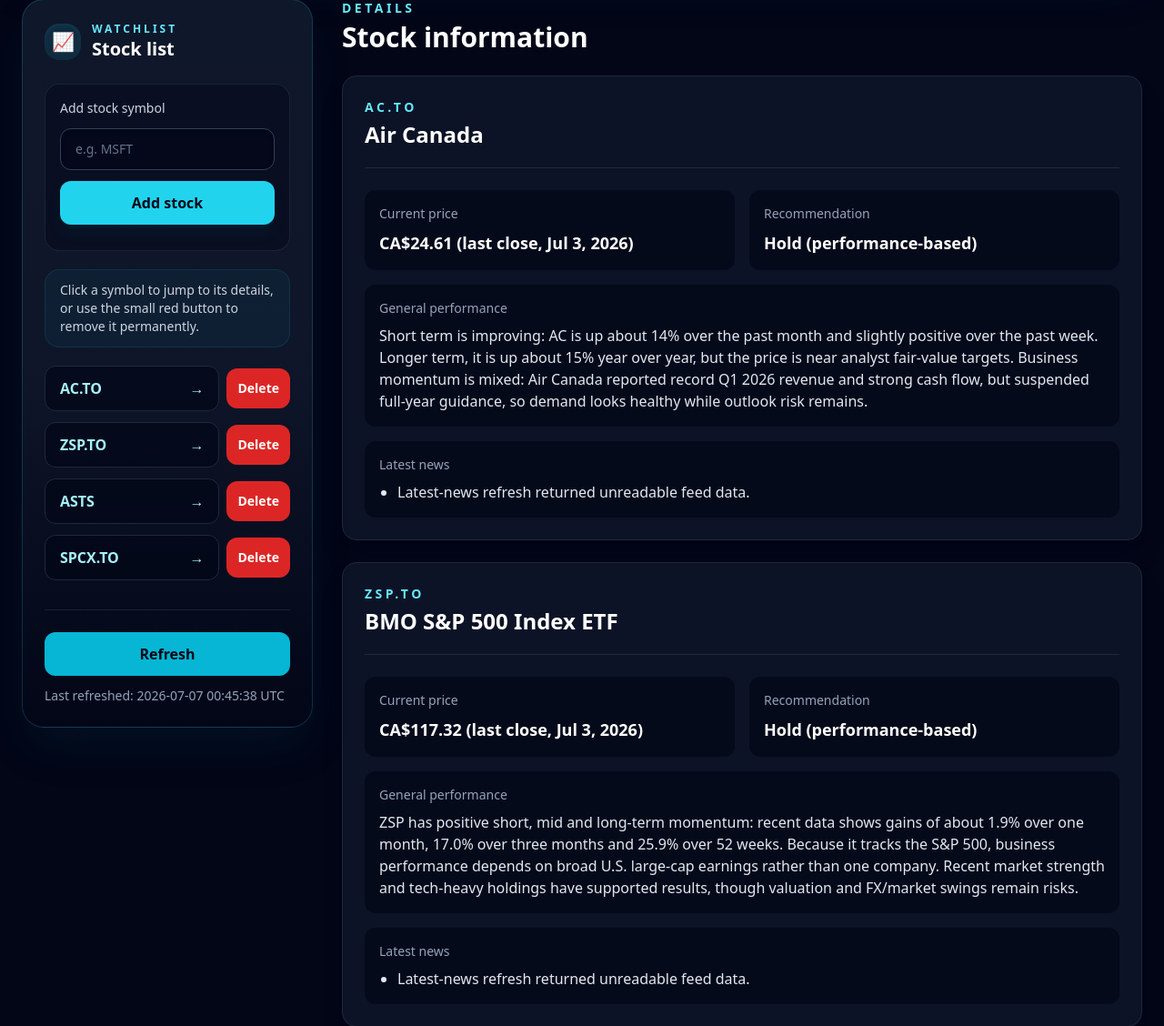
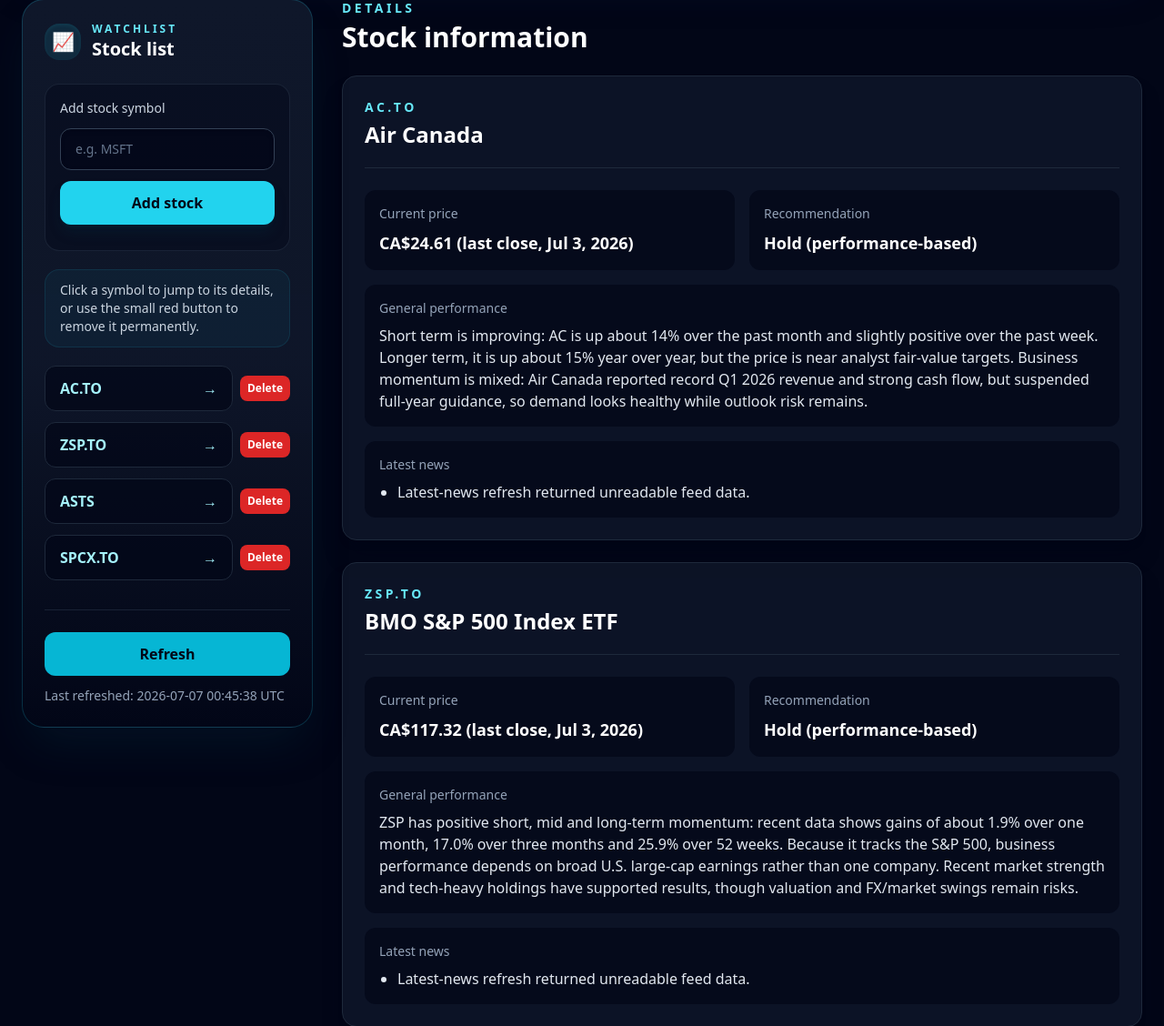
Before and after one commit to encwgwg/SnapshotOfCertainStocks, a Flask app: page / in a window 1280 px wide. Shown: the part 293-1421 px from the top of the page at 91% size. Run offline with Flask 3, Linux system fonts and the light colour scheme; data that the repository does not hold is empty; some libraries are stand-ins or nearby versions.

Commit message:
Make stock delete buttons smaller

```diff
--- a/templates/index.html
+++ b/templates/index.html
@@ -39,7 +39,7 @@
                                         <span>{{ stock.symbol }}</span>
                                         <span aria-hidden="true">→</span>
                                     </a>
-                                    <button type="button" data-delete-stock="{{ stock.symbol }}" class="rounded-xl bg-red-600 px-3 py-3 text-sm font-semibold text-white transition hover:bg-red-500 focus:outline-none focus:ring-2 focus:ring-red-300">Delete</button>
+                                    <button type="button" data-delete-stock="{{ stock.symbol }}" class="rounded-lg bg-red-600 px-2 py-1.5 text-xs font-semibold text-white transition hover:bg-red-500 focus:outline-none focus:ring-2 focus:ring-red-300">Delete</button>
                                 </li>
                             {% endfor %}
                         </ul>
@@ -107,7 +107,7 @@
                 <span data-template-field="symbol"></span>
                 <span aria-hidden="true">→</span>
             </a>
-            <button type="button" data-delete-stock class="rounded-xl bg-red-600 px-3 py-3 text-sm font-semibold text-white transition hover:bg-red-500 focus:outline-none focus:ring-2 focus:ring-red-300">Delete</button>
+            <button type="button" data-delete-stock class="rounded-lg bg-red-600 px-2 py-1.5 text-xs font-semibold text-white transition hover:bg-red-500 focus:outline-none focus:ring-2 focus:ring-red-300">Delete</button>
         </li>
     </template>
 
```
